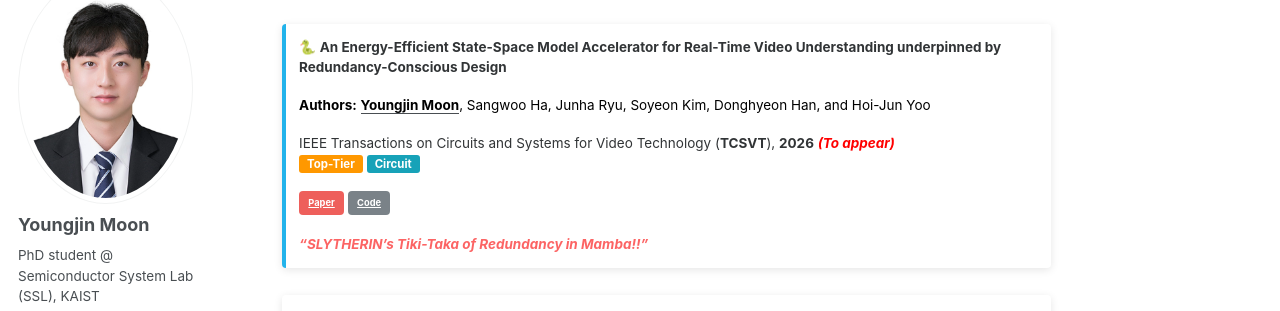
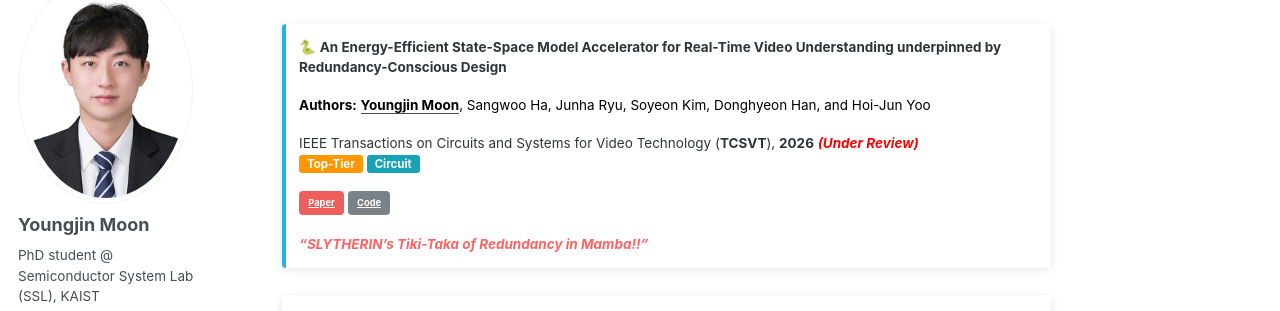
Before and after one commit to yjmoon99/yjmoon99.github.io, a Jekyll site: the page built from _pages/about.md, in a window 1280 px wide and 900 px high, scrolled down 1925 px. Shown: the part 125-436 px from the top of the window. Built offline with Jekyll 4.4.1, drawn with Linux system fonts in a browser that asks for light colours; some web fonts are replaced; a script that is not in the unit is left out.

Commit message:
Update Profile

```diff
--- a/_pages/about.md
+++ b/_pages/about.md
@@ -104,7 +104,7 @@ IEEE Symposium on VLSI Circuits (**S.VLSI**), **2025**
 
 <span style="color: #000; font-weight: bold;">Authors:</span> <span style="color: #000;"><strong><u>Youngjin Moon</u></strong>, Sangwoo Ha, Junha Ryu, Soyeon Kim, Donghyeon Han, and Hoi-Jun Yoo</span>
 
-IEEE Transactions on Circuits and Systems for Video Technology (**TCSVT**), **2026**  <em style="color: red; font-style: italic; font-weight: bold;">(To appear)</em><br>
+IEEE Transactions on Circuits and Systems for Video Technology (**TCSVT**), **2026**  <em style="color: red; font-style: italic; font-weight: bold;">(Under Review)</em><br>
 <span style="background-color: #ff9800; color: white; padding: 2px 8px; border-radius: 3px; font-size: 0.85em; font-weight: bold;">Top-Tier</span> <span style="background-color: #17a2b8; color: white; padding: 2px 8px; border-radius: 3px; font-size: 0.85em; font-weight: bold;">Circuit</span>
 
 [Paper](#){: .btn .btn--danger .btn--small} [Code](#){: .btn .btn--small}
```
